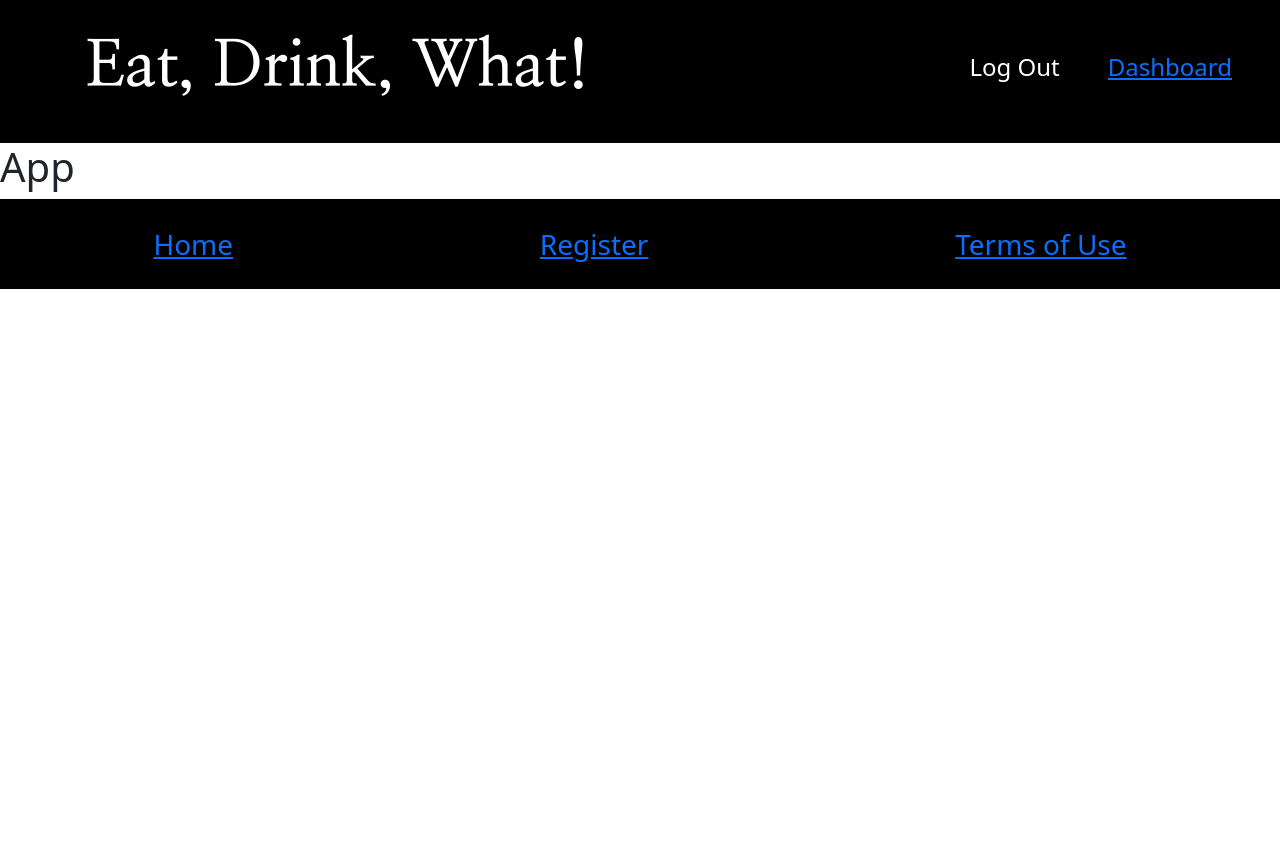
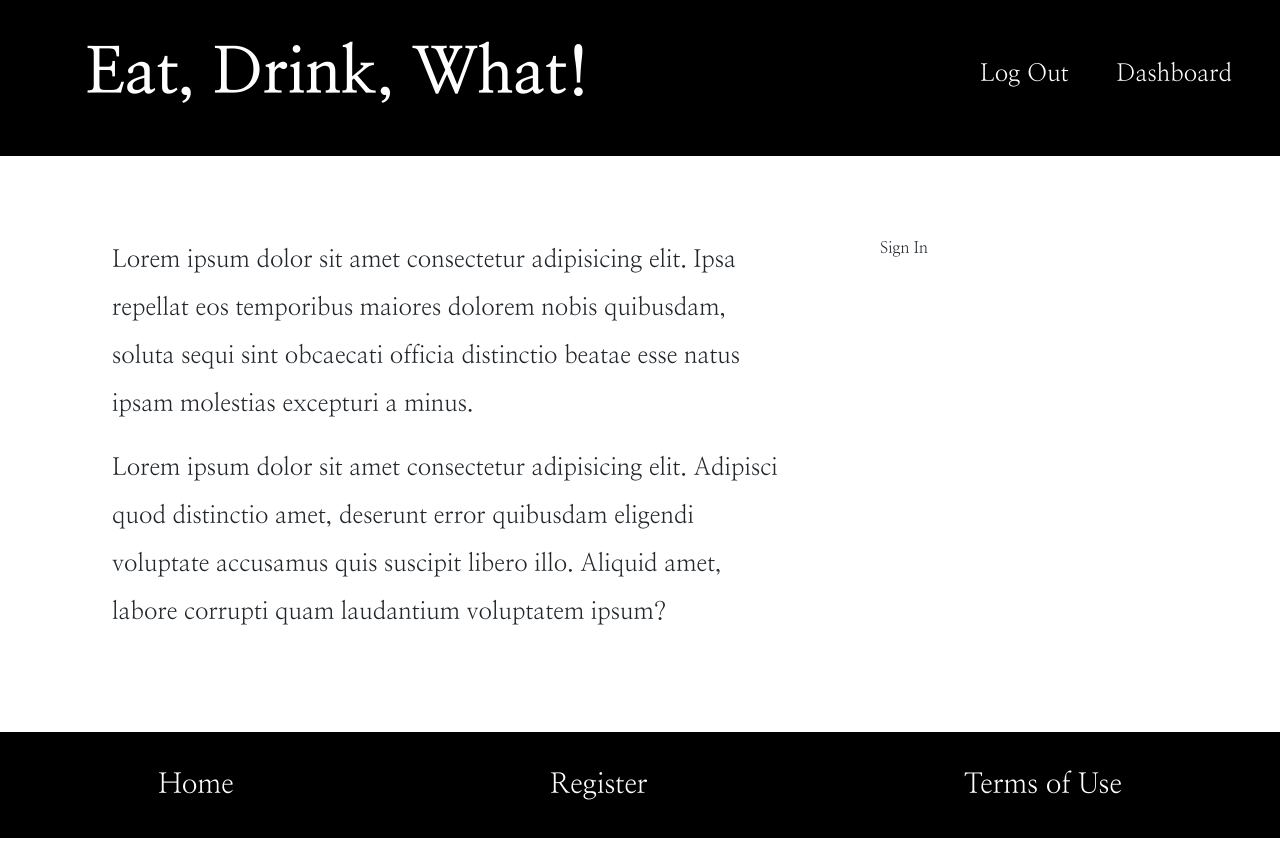
Before and after one commit to bluedragonscales/events-bulletin-app, a Vue app in the folder front-end/: page / in a window 1280 px wide. Before the commit the page ends 800 px from the top, so only its background shows below. Built offline with nearby package versions, Linux system fonts and the light colour scheme.

Commit message:
added components, routes and fonts

```diff
--- a/front-end/public/index.html
+++ b/front-end/public/index.html
@@ -14,7 +14,7 @@
         <!-- GOOGLE FONT -->
         <link rel="preconnect" href="https://fonts.googleapis.com">
         <link rel="preconnect" href="https://fonts.gstatic.com" crossorigin>
-        <link href="https://fonts.googleapis.com/css2?family=Nanum+Myeongjo:wght@700&display=swap" rel="stylesheet">
+        <link href="https://fonts.googleapis.com/css2?family=Nanum+Myeongjo:wght@400;700&display=swap" rel="stylesheet">
 
         <title>Eat, Drink, What!</title>
     </head>
--- a/front-end/src/App.vue
+++ b/front-end/src/App.vue
@@ -2,7 +2,7 @@
 
     <app-header></app-header>
 
-    <h1>App</h1>
+    <router-view></router-view>
 
     <app-footer></app-footer>
 
@@ -32,6 +32,7 @@
         margin: 0;
         padding: 0;
         box-sizing: border-box;
+        font-family: 'Nanum Myeongjo', serif;
     }
 
 </style>
--- a/front-end/src/components/header-footer/AppFooter.vue
+++ b/front-end/src/components/header-footer/AppFooter.vue
@@ -4,15 +4,15 @@
     <footer>
         <ul class="navbar-nav mb-2 text-white d-flex flex-row justify-content-around">
             <li class="nav-item m-4 fs-3">
-                <router-link to="/">Home</router-link>
+                <router-link to="/" class="nav-link text-white">Home</router-link>
             </li>
 
             <li class="nav-item m-4 fs-3">
-                <router-link to="/register">Register</router-link>
+                <router-link to="/register" class="nav-link text-white">Register</router-link>
             </li>
 
             <li class="nav-item m-4 fs-3">
-                <router-link to="/terms">Terms of Use</router-link>
+                <router-link to="/terms" class="nav-link text-white">Terms of Use</router-link>
             </li>
         </ul>
     </footer>
@@ -27,8 +27,4 @@
         background-color: black;
     }
 
-    footer li {
-        cursor: pointer;
-    }
-
 </style>
--- a/front-end/src/components/header-footer/AppHeader.vue
+++ b/front-end/src/components/header-footer/AppHeader.vue
@@ -4,13 +4,13 @@
     <nav class="nav-container p-4 navbar">
         <h1 class="text-white navbar-brand">Eat, Drink, What!</h1>
 
-        <ul class="navbar-nav mb-2 text-white d-flex flex-row">
+        <ul class="navbar-nav mb-2 d-flex flex-row">
             <li class="nav-item m-4 fs-4">
-                <span>Log Out</span>
+                <span class="nav-link text-white">Log Out</span>
             </li>
 
             <li class="nav-item m-4 fs-4">
-                <router-link to="/user/dashboard">Dashboard</router-link>
+                <router-link to="/user/dashboard" class="nav-link text-white">Dashboard</router-link>
             </li>
         </ul>
     </nav>
@@ -23,7 +23,7 @@
 <style scoped>
 
     h1 {
-        font-family: 'Nanum Myeongjo', serif;
+        font-weight: 700;
         padding-left: 5%;
         font-size: 4rem;
         cursor: pointer;
@@ -33,7 +33,7 @@
         background-color: black;
     }
 
-    li {
+    li span {
         cursor: pointer;
     }
 
--- a/front-end/src/components/main/AppHome.vue
+++ b/front-end/src/components/main/AppHome.vue
@@ -1,7 +1,44 @@
 <template>
 
-    <div>
-        <p>Lorem ipsum dolor sit amet consectetur adipisicing elit. Ipsa repellat eos temporibus maiores dolorem nobis quibusdam, soluta sequi sint obcaecati officia distinctio beatae esse natus ipsam molestias excepturi a minus.</p>
+    <div class="home-container row">
+        <div class="p-5 col-8 about">
+            <p>Lorem ipsum dolor sit amet consectetur adipisicing elit. Ipsa repellat eos temporibus maiores dolorem nobis quibusdam, soluta sequi sint obcaecati officia distinctio beatae esse natus ipsam molestias excepturi a minus.</p>
+
+            <p>Lorem ipsum dolor sit amet consectetur adipisicing elit. Adipisci quod distinctio amet, deserunt error quibusdam eligendi voluptate accusamus quis suscipit libero illo. Aliquid amet, labore corrupti quam laudantium voluptatem ipsum?</p>
+        </div>
+
+        <div class="p-5 col-4">
+            <sign-in></sign-in>
+        </div>
     </div>
 
 </template>
+
+
+
+<script>
+    import SignIn from './SignIn.vue';
+
+    export default {
+        components: {
+            SignIn,
+        }
+    }
+
+</script>
+
+
+
+<style scoped>
+
+    .home-container {
+        margin: 2rem 5%;
+    }
+
+    .about p {
+        font-size: 1.5rem;
+        font-weight: 300;
+        line-height: 2;
+    }
+
+</style>
--- /dev/null
+++ b/front-end/src/components/main/SignIn.vue
@@ -0,0 +1,7 @@
+<template>
+
+    <div>
+        <p>Sign In</p>
+    </div>
+
+</template>
--- a/front-end/src/routes.js
+++ b/front-end/src/routes.js
@@ -1,4 +1,5 @@
 // ROUTES FILE
+/* eslint-disable */
 import { createRouter, createWebHistory, START_LOCATION } from "vue-router";
 import Home from './components/main/AppHome.vue';
 import TermsOfUse from './components/main/TermsOfUse.vue';
```
